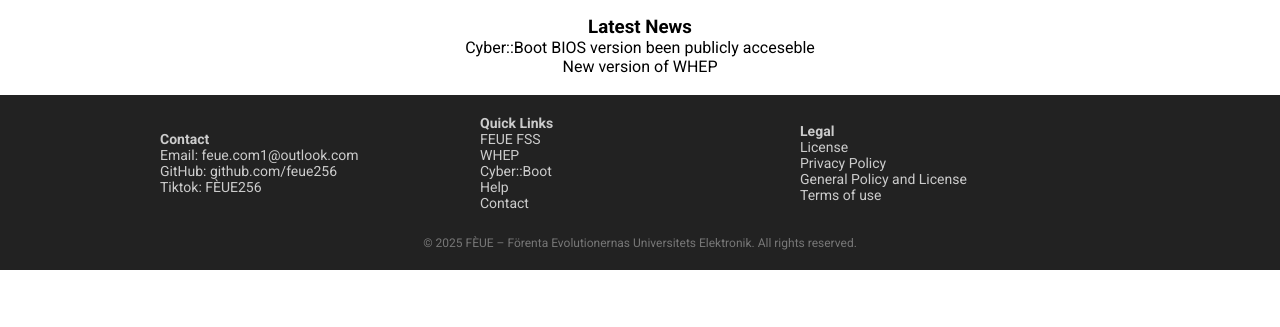
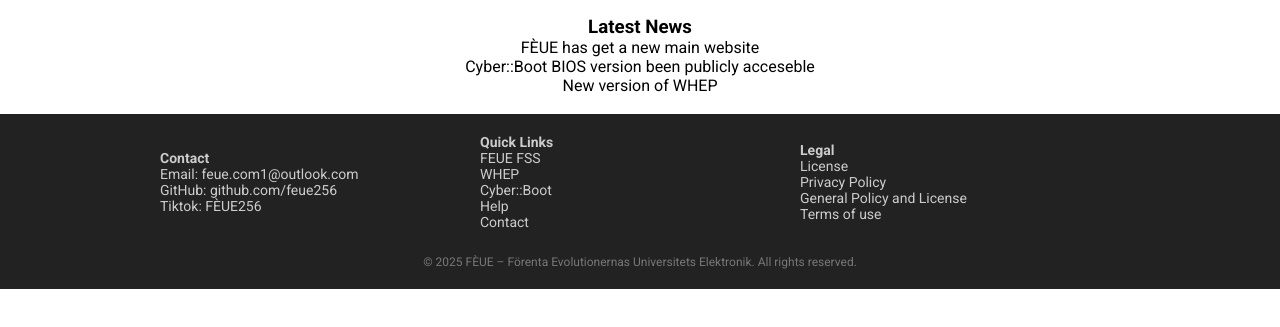
Before and after one commit to FEUE256/start, a plain HTML site: page src/html/index.html in a window 1280 px wide. Shown: the part 225-552 px from the top of the page. Drawn offline with Linux system fonts and the light colour scheme; a web font is replaced by a local one.

Commit message:
Update index.html

```diff
--- a/src/html/index.html
+++ b/src/html/index.html
@@ -82,6 +82,7 @@
         <section>
             <h3>Latest News</h3>
             <ul>
+                <li>FÈUE has get a new main website</li>
                 <li>Cyber::Boot BIOS version been publicly acceseble</li>
                 <li>New version of WHEP</li>
             </ul>
```
